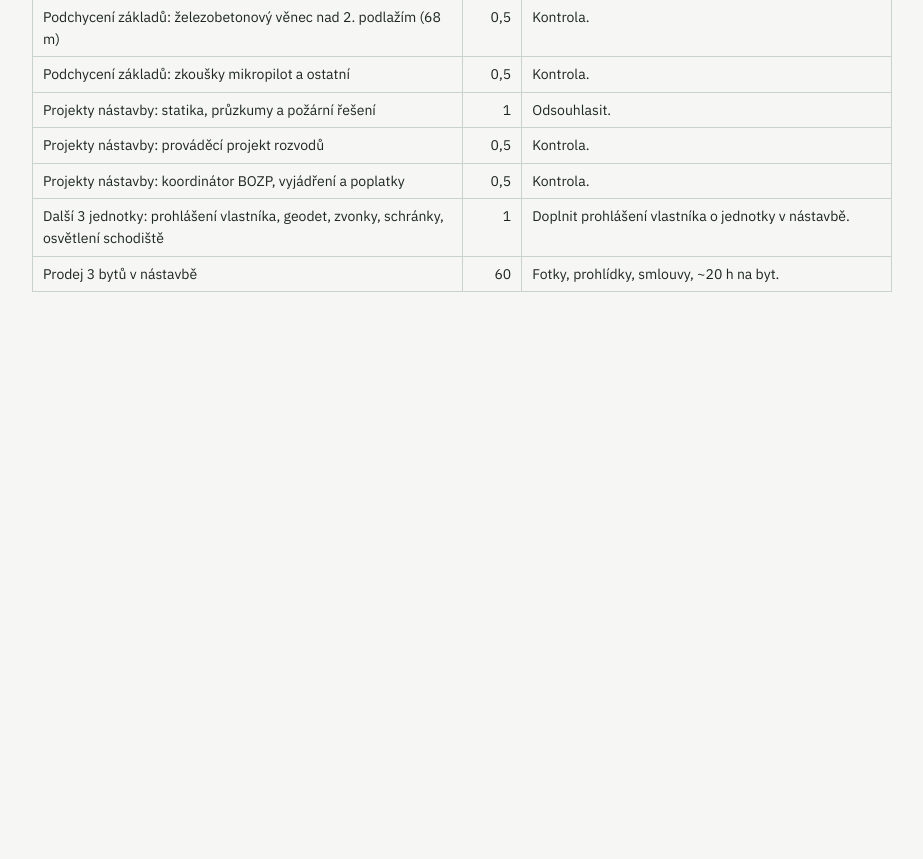
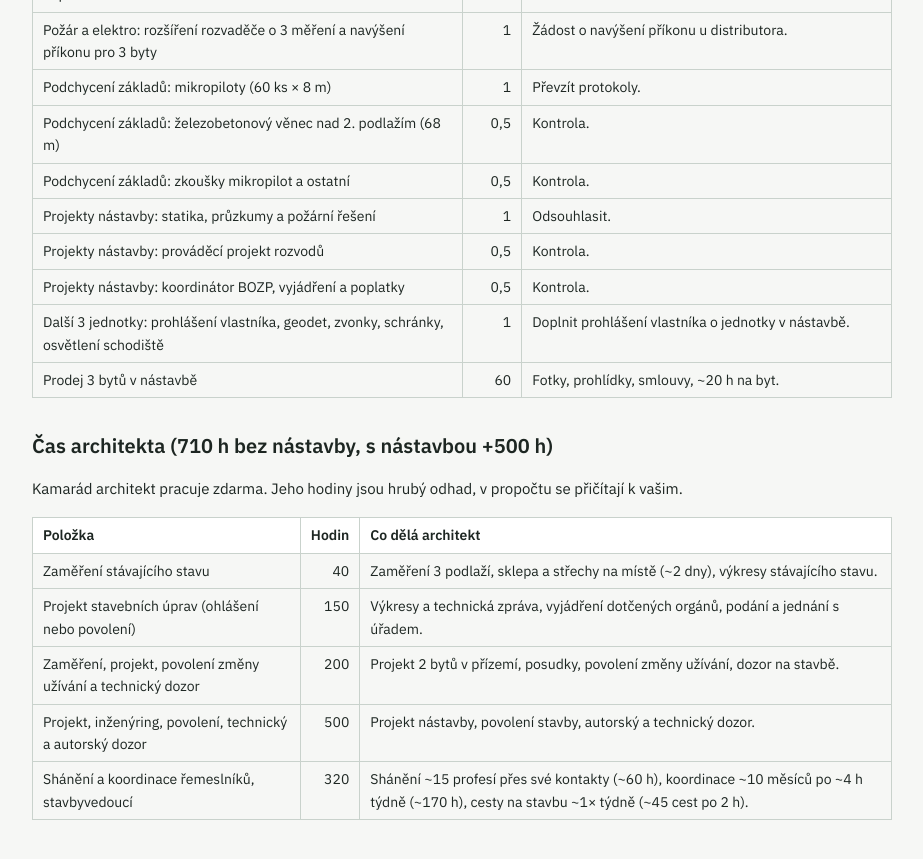
Before and after one commit to MartinCerny-awin/benesov, a Jekyll site: the page built from propocet/cas.md, in a window 1280 px wide and 900 px high, scrolled down 15548 px. Shown: the top 859 px of the window, without its empty margins (178-1101 px from the left). Built offline with Jekyll 4.4.1, drawn with Linux system fonts in a browser that asks for light colours; our own code applies the rules of GitHub Pages for plain Markdown files; before the commit the page ends 15920 px from its top, so only the background shows below that; some of the changed text lies outside the part shown.

Commit message:
Aktualizace 2026-11-05 17:35

```diff
--- a/propocet/cas.md
+++ b/propocet/cas.md
@@ -34,6 +34,8 @@ Kolik hodin vaší vlastní práce čekám u každé podpoložky z rozpisu nákl
 | **Celkem (s architektem, bez nástavby)** | **739,5** | **223** |
 | Cesty do Benešova a zpět (~63 cest po 2 h, odhad z Prahy) | 126 | |
 | **Celkem s cestami** | **865,5** | |
+| Čas architekta (zdarma, vč. jeho cest, rozpis dole) | 710 | |
+| **Celkem vy a architekt** | **1575,5** | |
 
 Celek odpovídá modelu bez nástavby: 6 bytů (A–D a 2 byty v přízemí), byt B 3+1, všechny prodané. Tohle se přičítá, jen když nastane:
 
@@ -42,6 +44,7 @@ Celek odpovídá modelu bez nástavby: 6 bytů (A–D a 2 byty v přízemí), by
 | Navíc, když řemeslníky nesežene a nekoordinuje architekt | 580 |  |
 | Navíc, když 2 byty před prodejem pronajmete | 76 |  |
 | Navíc: ustupující podlaží (3 byty) | 105,5 |  |
+| Architekt: ustupující podlaží | 500 | |
 
 Pro představu: 865,5 h je asi 108 osmihodinových dní. Svépomoc (223 h) jsou hlavně drážky pro elektro, malby a vyklizení v přízemí, úklid, dveře a kotle. Kdo ji nechce dělat, zaplatí řemeslníky; v nákladech by to bylo dráž. Když řemeslníky nesežene a nekoordinuje architekt, je to největší položka ze všech a celkový čas skoro zdvojnásobí.
 
@@ -442,3 +445,15 @@ Pro představu: 865,5 h je asi 108 osmihodinových dní. Svépomoc (223 h) jsou
 | Projekty nástavby: koordinátor BOZP, vyjádření a poplatky | 0,5 | Kontrola. |
 | Další 3 jednotky: prohlášení vlastníka, geodet, zvonky, schránky, osvětlení schodiště | 1 | Doplnit prohlášení vlastníka o jednotky v nástavbě. |
 | Prodej 3 bytů v nástavbě | 60 | Fotky, prohlídky, smlouvy, ~20 h na byt. |
+
+## Čas architekta (710 h bez nástavby, s nástavbou +500 h)
+
+Kamarád architekt pracuje zdarma. Jeho hodiny jsou hrubý odhad, v propočtu se přičítají k vašim.
+
+| Položka | Hodin | Co dělá architekt |
+|---|--:|---|
+| Zaměření stávajícího stavu | 40 | Zaměření 3 podlaží, sklepa a střechy na místě (~2 dny), výkresy stávajícího stavu. |
+| Projekt stavebních úprav (ohlášení nebo povolení) | 150 | Výkresy a technická zpráva, vyjádření dotčených orgánů, podání a jednání s úřadem. |
+| Zaměření, projekt, povolení změny užívání a technický dozor | 200 | Projekt 2 bytů v přízemí, posudky, povolení změny užívání, dozor na stavbě. |
+| Projekt, inženýring, povolení, technický a autorský dozor | 500 | Projekt nástavby, povolení stavby, autorský a technický dozor. |
+| Shánění a koordinace řemeslníků, stavbyvedoucí | 320 | Shánění ~15 profesí přes své kontakty (~60 h), koordinace ~10 měsíců po ~4 h týdně (~170 h), cesty na stavbu ~1× týdně (~45 cest po 2 h). |
```
Also changed, not shown: index.html (+6 -6 lines).
